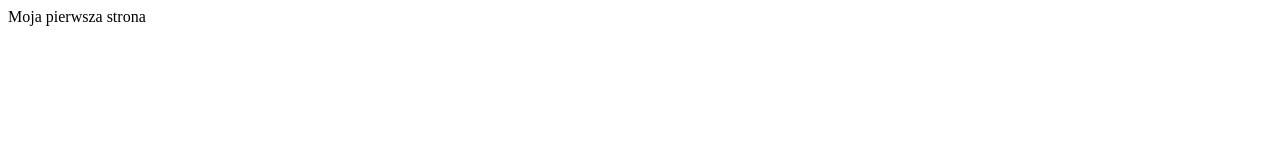
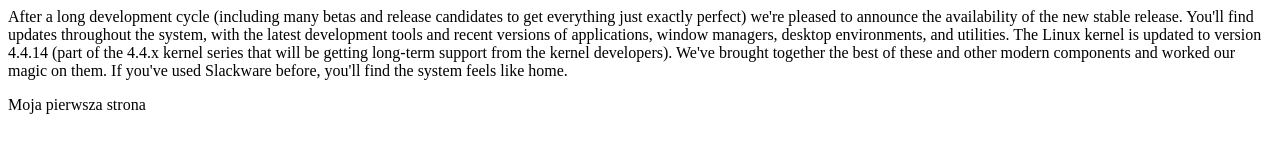
Before and after one commit to akowalski1/grzegorz, a plain HTML site: page index.html in a window 1280 px wide. Drawn offline with Linux system fonts and the light colour scheme.

Commit message:
add news

```diff
--- a/index.html
+++ b/index.html
@@ -3,6 +3,8 @@
 </head>
 <body>
 <title> 123</title>
+<p>After a long development cycle (including many betas and release candidates to get everything just exactly perfect) we're pleased to announce the availability of the new stable release. You'll find updates throughout the system, with the latest development tools and recent versions of applications, window managers, desktop environments, and utilities. The Linux kernel is updated to version 4.4.14 (part of the 4.4.x kernel series that will be getting long-term support from the kernel developers). We've brought together the best of these and other modern components and worked our magic on them. If you've used Slackware before, you'll find the system feels like home.
+</p>
 Moja pierwsza strona
 </body>
 </html>
```
